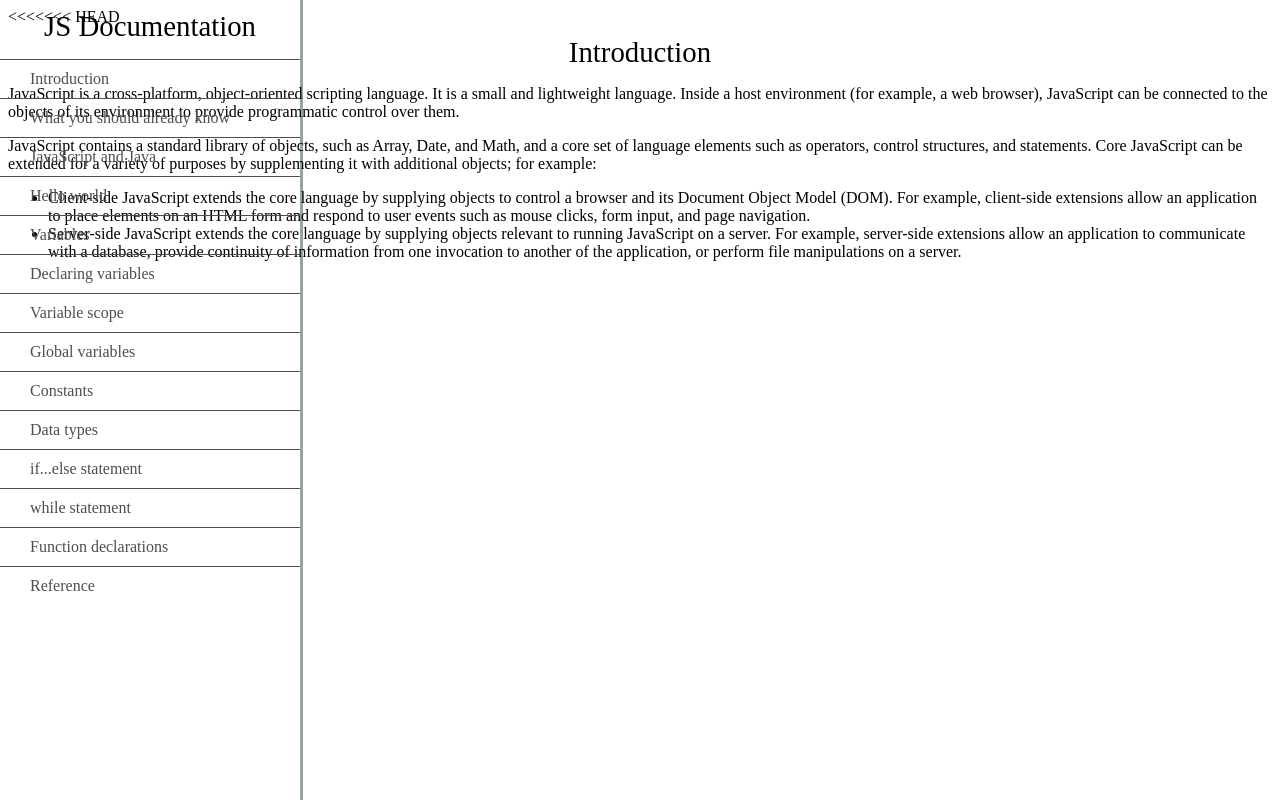
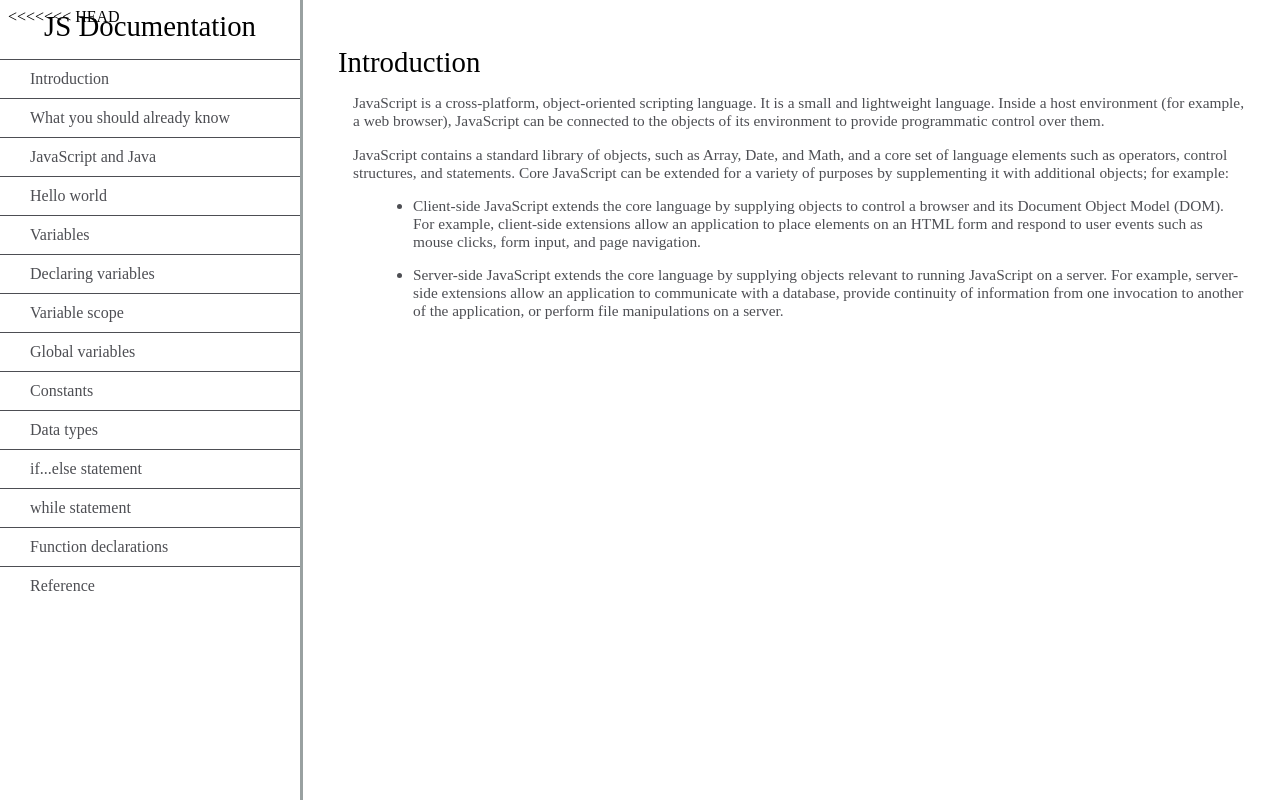
Before and after one commit to Yahdiha72/eyobeva, a plain HTML site: page index.html in a window 1280 px wide. Drawn offline with Linux system fonts and the light colour scheme.

Commit message:
Update style.css

```diff
--- a/style.css
+++ b/style.css
@@ -34,3 +34,21 @@ header {
     text-decoration: none;
     cursor: pointer;
 }
+#main-doc {
+    position: absolute;
+    margin-left: 310px;
+    padding: 20px;
+    margin-bottom: 110px;
+}
+#main-doc header {
+    text-align: left;
+    margin: 0px;
+}
+section article {
+    color: #4d4e53;
+    margin: 15px;
+    font-size: 0.96em;
+}
+section li {
+    margin: 15px 0px 0px 20px;
+}
```
